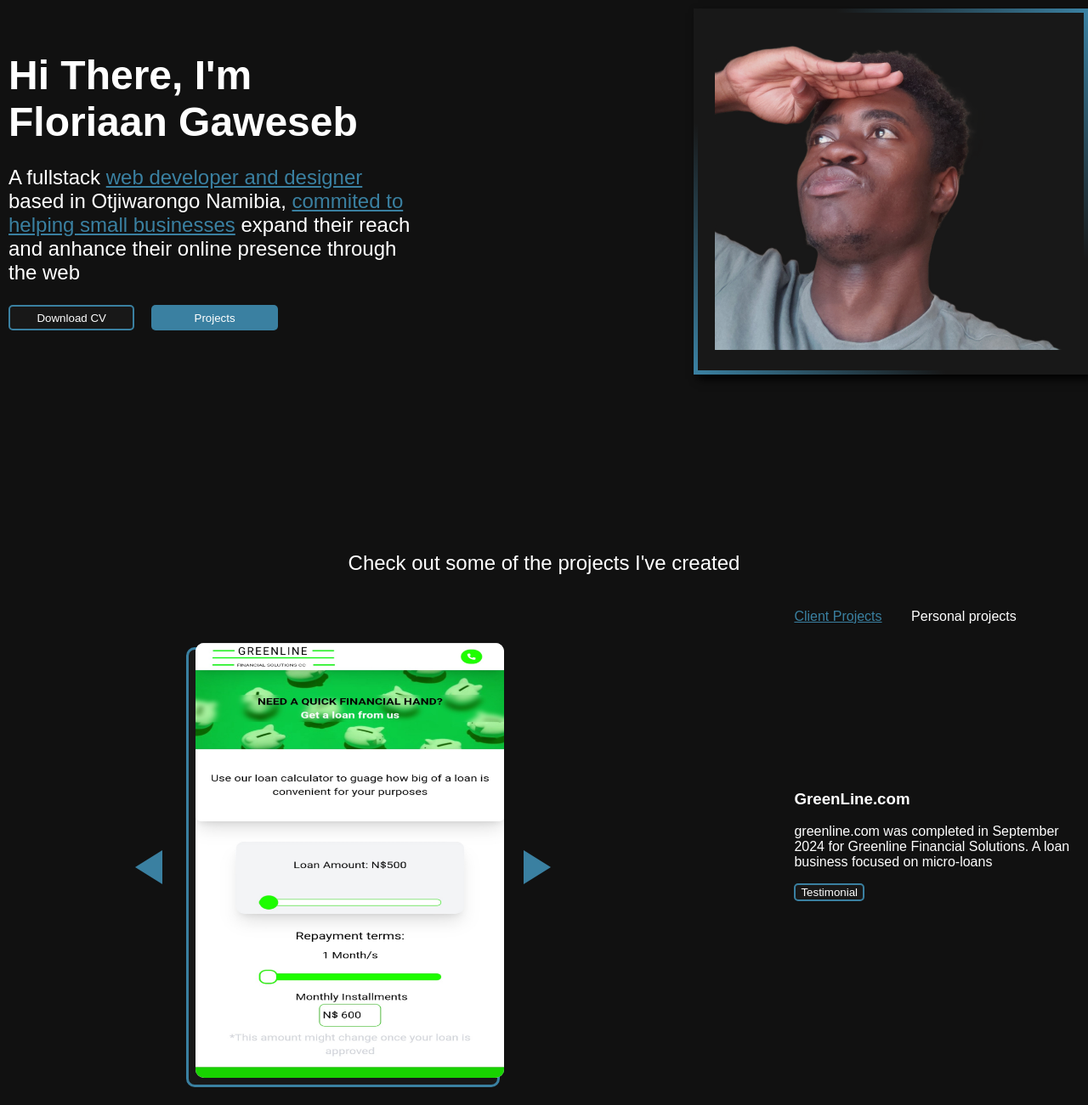
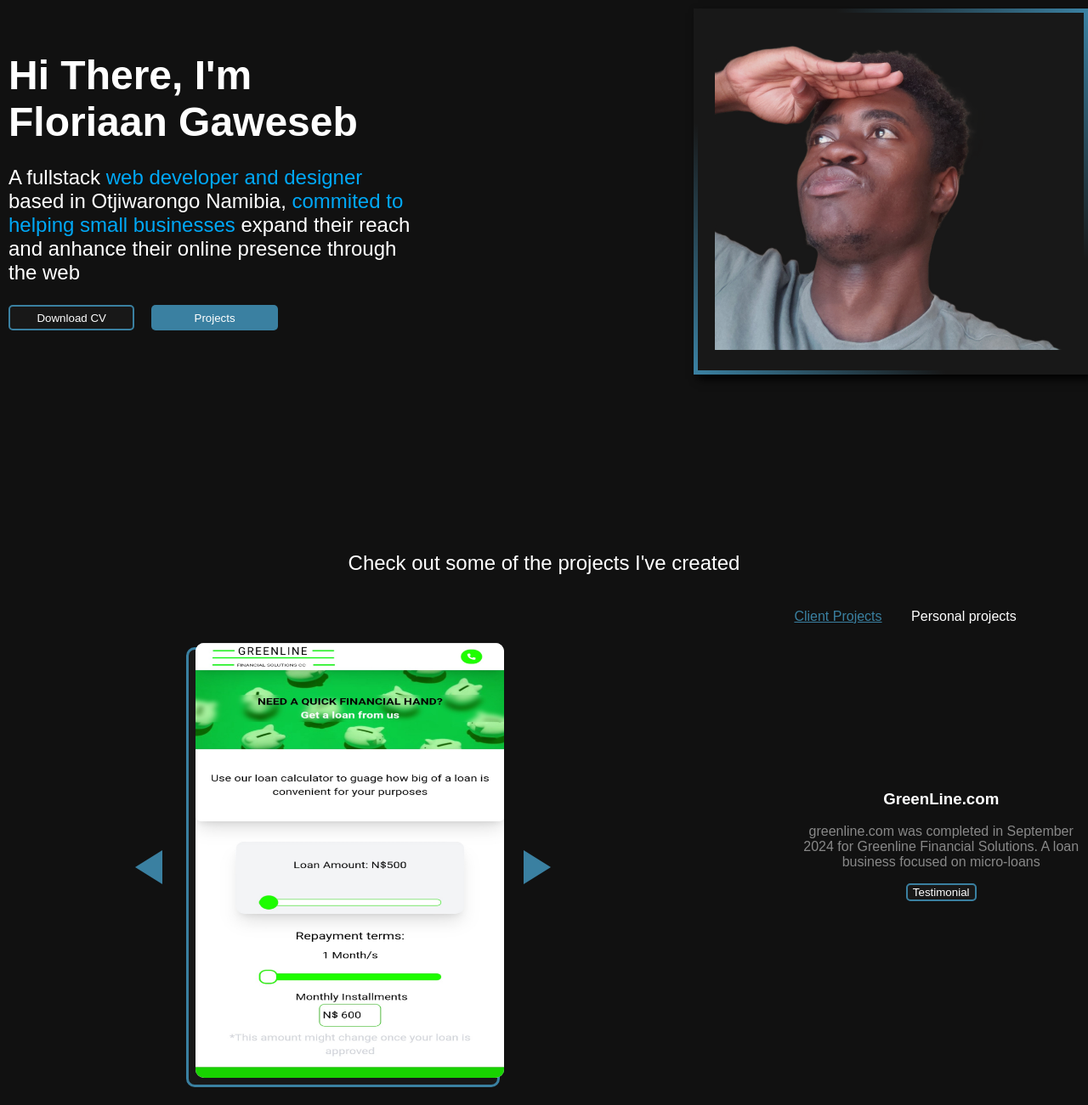
Before and after one commit to flreezeflow/portfolio, a PHP site: page / in a window 1280 px wide. Shown: the part 175-1476 px from the top of the page at 85% size. Run offline with PHP 8.4, Linux system fonts and the light colour scheme; some libraries are stand-ins or nearby versions.

Commit message:
0.1 update

```diff
--- a/index.html
+++ b/index.html
@@ -4,7 +4,8 @@
     <meta charset="UTF-8">
     <meta name="viewport" content="width=device-width, initial-scale=1.0">
     <link rel="stylesheet" href="src/assets/index.css">
-    <title>Document</title>
+    <link rel="shortcut icon" href="src/assets/SVG/logo.svg" type="image/x-icon">
+    <title>Freezflow portfolio</title>
     <nav>
         <ul>
             <li id="home" class="selected" onclick="nav('home')">Home</li>
@@ -42,14 +43,14 @@
                 <button class="prev" onclick="prevSlide()"></button>
                 <div class="container">
                     <img src="" alt="" id="project">
-                    <img src="" alt="" id="project">
+                    <!-- <img src="" alt="" id="project"> -->
                 </div>
                 <button class="next" onclick="nextSlide()"></button>
 
                 <div class="persContainer" id="hide">
-                    <p class="pers">Weather app <span class="persSpan">made using html,css and js and OpenWeather api</span></p>
-                    <p class="pers">Rock paper scissors</p>
-                    <p class="pers">Stopwatch</p>
+                    <p class="pers"><a href="https://freezeflow.github.io/weatherApp/">Weather app </a><span class="persSpan"><a href="https://github.com/freezeflow/weatherApp">source code</a></span></p>
+                    <p class="pers"><a href="https://freezeflow.github.io/Rps/">Rock paper scissors </a><span class="persSpan"><a href="https://github.com/freezeflow/Rps">source code</a></span></p>
+                    <p class="pers"><a href="https://freezeflow.github.io/Stopwatch/">Stopwatch </a><span class="persSpan"><a href="https://github.com/freezeflow/Stopwatch">source code</a></span></p>
                 </div>
             </div>
             <div class="info">
--- a/src/assets/index.css
+++ b/src/assets/index.css
@@ -1,5 +1,13 @@
 *{
     font-family: sans-serif;
+}
+
+#hide{
+    display: none;
+}
+
+#show{
+    display: block;
 }
 
 html{
@@ -67,8 +75,8 @@ body .hero, .projects{
 }
 
 .hero .info .highlight{
-    color: #3A80A1;
-    text-decoration: underline;
+    color: #00a8f7;
+    /* text-decoration: underline; */
 }
 
 .hero .info h1{
@@ -199,6 +207,11 @@ body .hero, .projects{
     cursor: pointer;
 }
 
+.projectsContainer .persContainer .pers > a{
+    text-decoration: none;
+    color: white;
+}
+
 .projectsContainer .persContainer .persSpan{
     font-size: 1rem;
     color: rgba(255, 255, 255, 0.377);
@@ -254,13 +267,24 @@ body .hero, .projects{
     text-decoration: underline;
 }
 
-.projectsInfo >p{
+.projectsInfo{
+    display: flex;
+    flex-direction: column;
+    align-items: center;
+}
+
+.projectsInfo p{
     opacity: 50%;
+    text-align: center;
+}
+
+.projectsInfo h3{
+    text-align: center;
 }
 
 .projectsInfo .testimonialInfo{
     display: flex;
-    flex-direction: row;
+    flex-direction: column;
     align-items: center;
     gap: 5%;
     margin-bottom: 20px;
@@ -289,14 +313,6 @@ body .hero, .projects{
     color: white;
     background-color: #181818;
     cursor: pointer;
-}
-
-#hide{
-    display: none;
-}
-
-#show{
-    display: block;
 }
 
 /* Skills section */
@@ -527,6 +543,10 @@ body .hero, .projects{
 @media screen and (max-width:374px){
     body nav > ul{
         gap: 2rem;
+    }
+
+    body .hero .proImgContainer img{
+        width: 55vw;
     }
 
     .hero .info{
--- a/src/js/index.js
+++ b/src/js/index.js
@@ -203,7 +203,7 @@ const projectsInfo = [
 
 const testimonialInfo = [{
     "img": "imgUrl",
-    "feedback": "greenline feedback"
+    "feedback": "Thank you for this beautiful website."
 },
 {
     "img": "imgUrl",
@@ -412,7 +412,7 @@ function sendEmail() {
 
     // If all checks pass, submit the form
     // this.submit();
-};
+}
 
 function retryEmail(){
     Msg.setAttribute('id', 'hide')
```
Also changed, not shown: src/assets/SVG/logo.svg (added).
